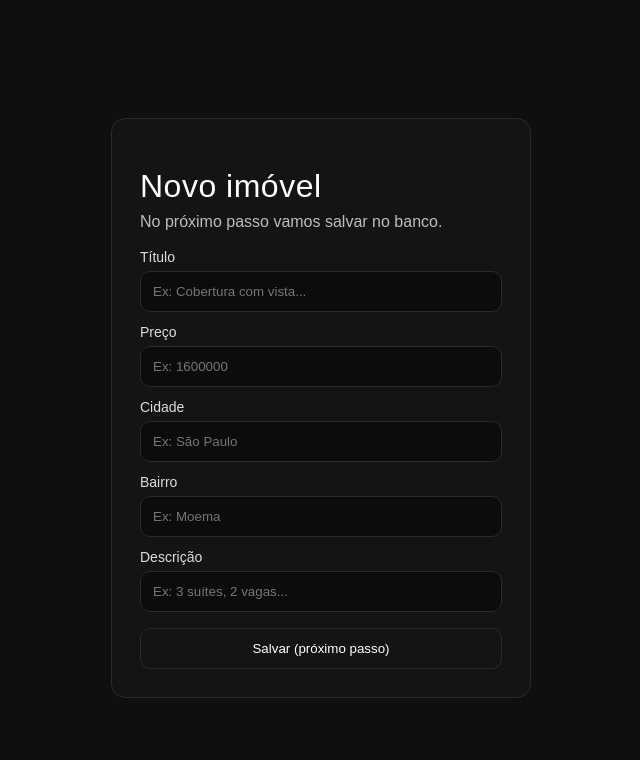
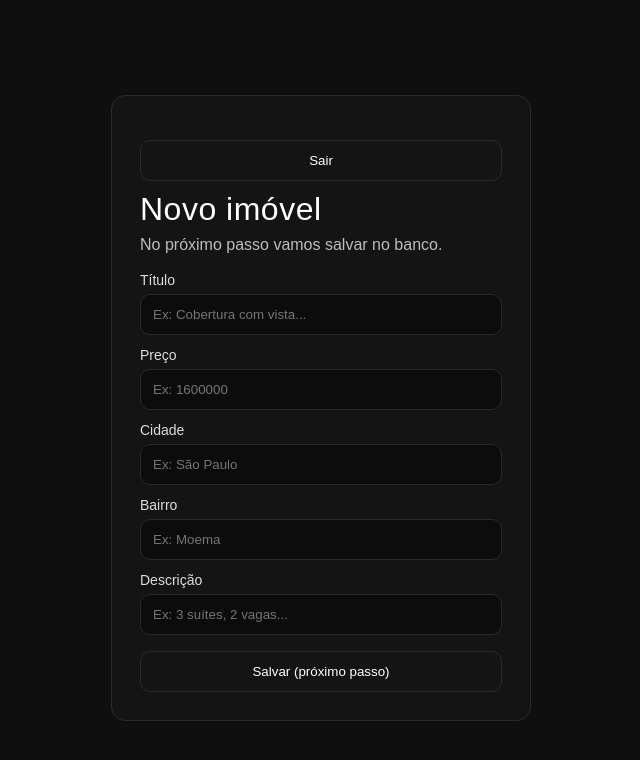
Before and after one commit to thaisbianchi1983/privatearea, a plain HTML site: page admin/property-new.html in a window 1280 px wide. Shown: the whole page, without its empty margins (319-959 px from the left). Drawn offline with Linux system fonts and the light colour scheme; no server answers.

Commit message:
Update property-new.html

```diff
--- a/admin/property-new.html
+++ b/admin/property-new.html
@@ -8,6 +8,7 @@
 </head>
 <body class="bg">
   <main class="card">
+     <button id="logoutBtn" style="float:right; margin-bottom:10px;">Sair</button>
     <h1>Novo imóvel</h1>
     <p class="muted">No próximo passo vamos salvar no banco.</p>
 
```
